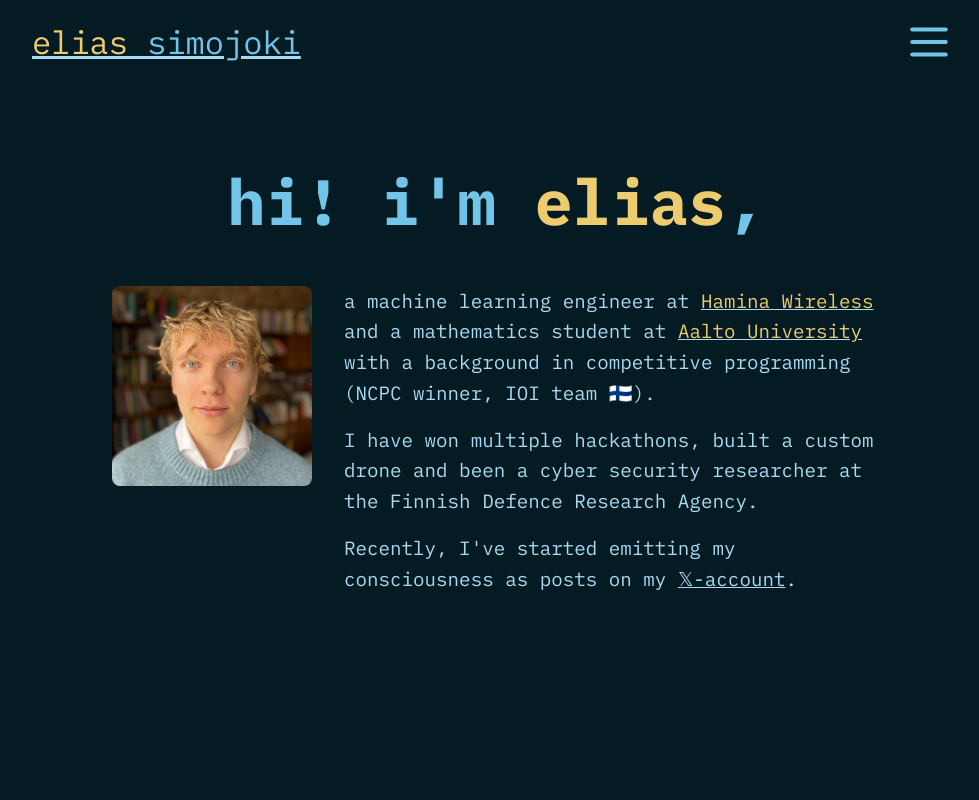
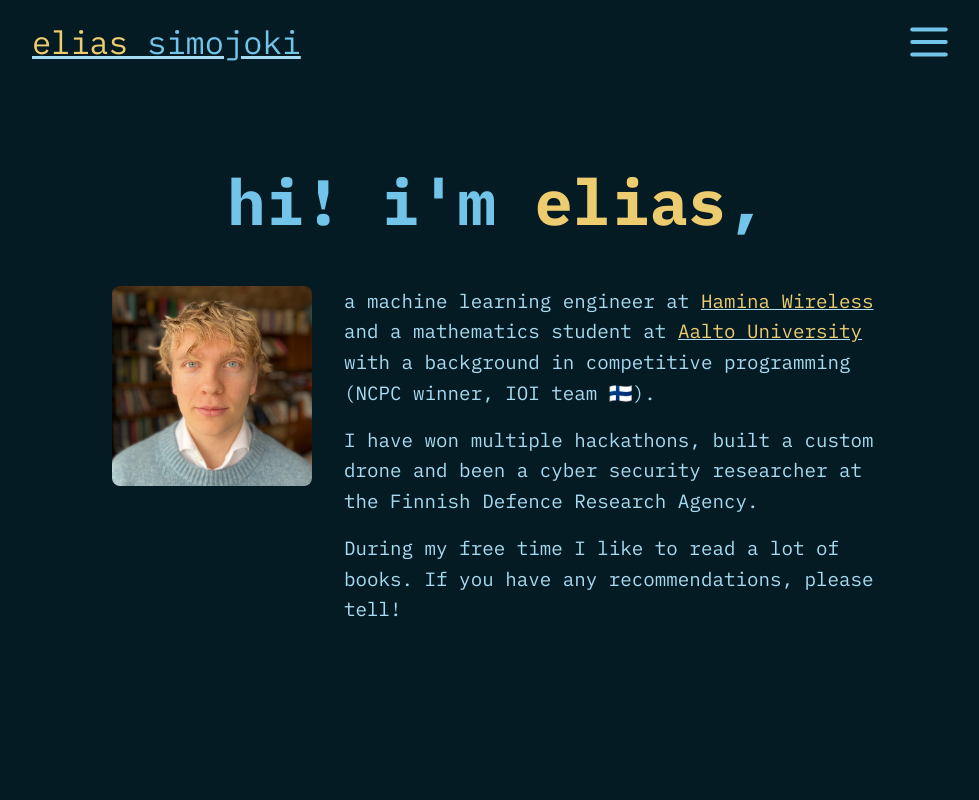
Before and after one commit to MojoLake/eSite, a SvelteKit app: page / in a window 1280 px wide. Shown: the top 800 px of the page, without its empty margins (144-1123 px from the left). Built offline with nearby package versions, Linux system fonts and the light colour scheme.

Commit message:
feat: change front page text

```diff
--- a/src/routes/+page.svelte
+++ b/src/routes/+page.svelte
@@ -56,12 +56,7 @@
           </p>
 
           <p>
-            Recently, I've started emitting my consciousness as posts on my
-            <a
-                href="https://x.com/elias_simojoki"
-                target="_blank"
-                rel="noopener noreferrer"
-            >𝕏-account</a>.
+            During my free time I like to read a lot of books. If you have any recommendations, please tell!
           </p>
         </div>
       </div>
```
